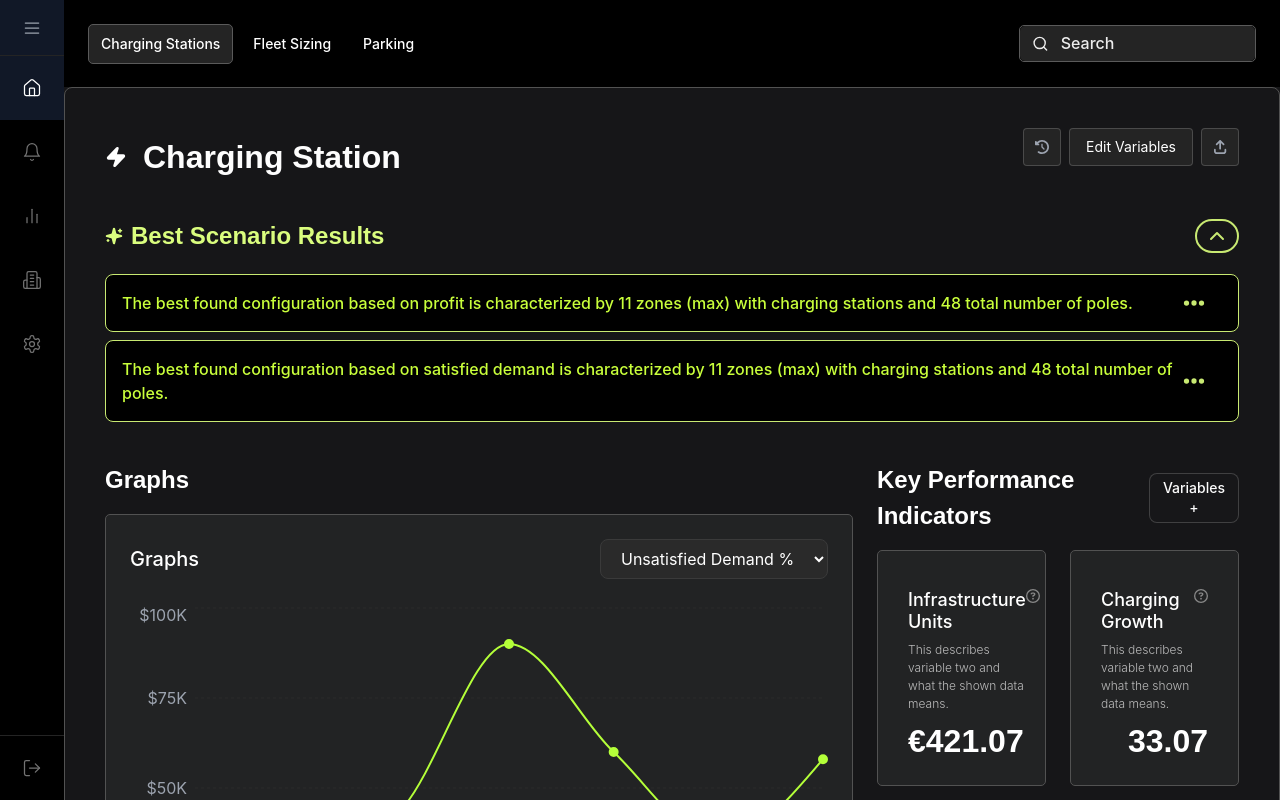
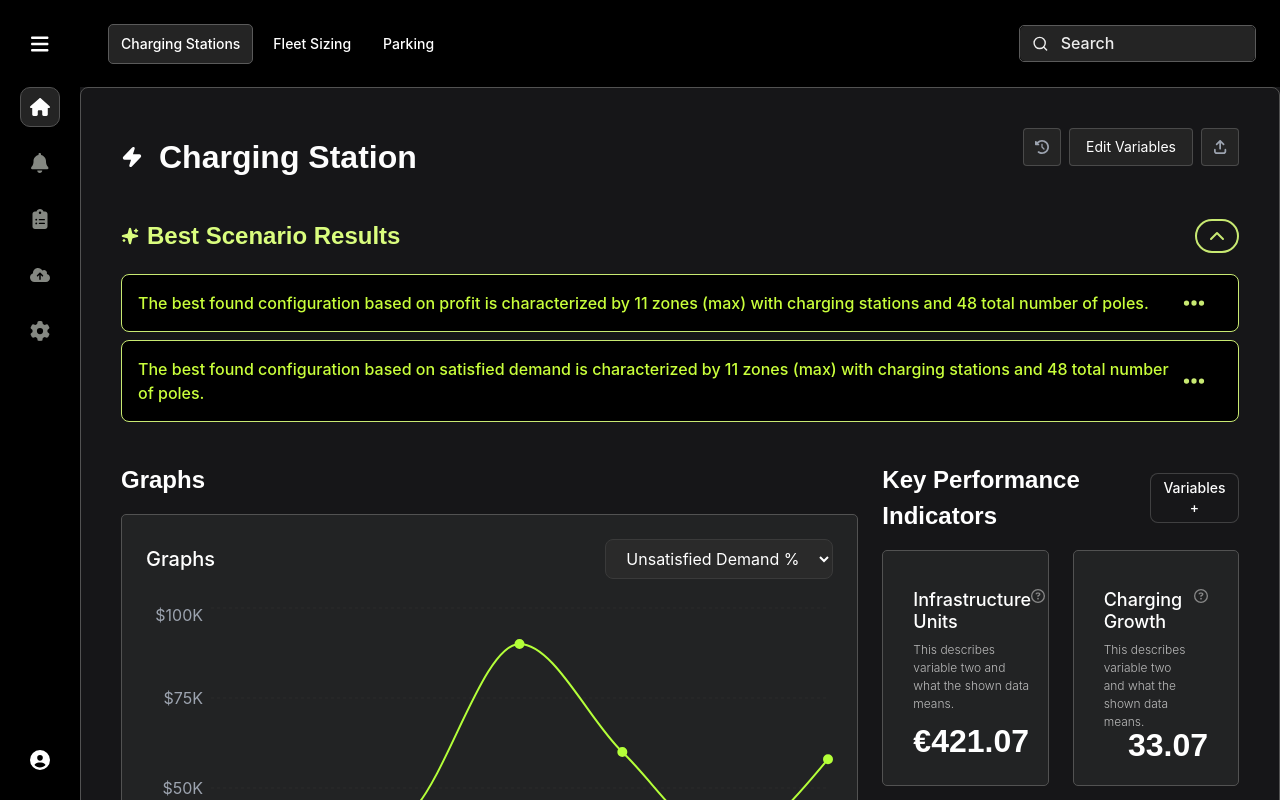
Before and after one commit to kailashcsk/AnswersAI-OA, a React (Vite) app in the folder data-viz-platform/: page / in a window 1280 px wide. Built offline with nearby package versions, Linux system fonts and the light colour scheme; no server answers; sample sign-in values are in the browser's storage.

Commit message:
Feat: Sidebar and Header pixel perfected

```diff
--- /dev/null
+++ b/data-viz-platform/src/components/shared/ProfileMenu.tsx
@@ -0,0 +1,77 @@
+import React, { useState, useRef, useEffect } from 'react';
+import { FontAwesomeIcon } from '@fortawesome/react-fontawesome';
+import { faUserCircle, faRightFromBracket } from '@fortawesome/free-solid-svg-icons';
+
+interface ProfileMenuProps {
+    onLogout: () => void;
+}
+
+const ProfileMenu: React.FC<ProfileMenuProps> = ({ onLogout }) => {
+    const [isOpen, setIsOpen] = useState<boolean>(false);
+    const dropdownRef = useRef<HTMLDivElement | null>(null);
+
+    useEffect(() => {
+        const handleClickOutside = (event: MouseEvent) => {
+            if (dropdownRef.current && !dropdownRef.current.contains(event.target as Node)) {
+                setIsOpen(false);
+            }
+        };
+
+        document.addEventListener('mousedown', handleClickOutside);
+        return () => document.removeEventListener('mousedown', handleClickOutside);
+    }, []);
+
+    return (
+        <div className="mt-auto" ref={dropdownRef}>
+            <div className="relative flex flex-col items-center">
+                {isOpen && (
+                    <button
+                        onClick={() => {
+                            onLogout();
+                            setIsOpen(false);
+                        }}
+                        className="absolute bottom-16 flex items-center justify-center"
+                        type="button"
+                    >
+                        <div className="p-3 rounded-[10px] bg-[#242424] border-0.5 border-[#525252] flex items-center justify-center
+              h-[40px] w-[40px]">
+                            <FontAwesomeIcon
+                                icon={faRightFromBracket}
+                                className="w-5 h-5 text-[#858882] hover:text-white"
+                            />
+                        </div>
+                    </button>
+                )}
+
+                <button
+                    onClick={() => setIsOpen(!isOpen)}
+                    className="h-16 w-full flex items-center justify-center pb-4"
+                    type="button"
+                >
+                    <div
+                        className={`
+              p-3
+              rounded-xl
+              transition-colors
+              rounded-[10px]
+              flex items-center justify-center
+                h-[40px] w-[40px]
+              ${isOpen ? 'bg-black' : 'hover:bg-[#242424] '}
+            `}
+                    >
+                        <FontAwesomeIcon
+                            icon={faUserCircle}
+                            className={`
+                w-5
+                h-5
+                ${isOpen ? 'text-[#FFFFF]' : ' hover:text-white'}
+              `}
+                        />
+                    </div>
+                </button>
+            </div>
+        </div>
+    );
+};
+
+export default ProfileMenu;
--- a/data-viz-platform/src/components/shared/Sidebar.tsx
+++ b/data-viz-platform/src/components/shared/Sidebar.tsx
@@ -1,24 +1,34 @@
 import React, { useState } from 'react';
 import { useLocation, Link, useNavigate } from 'react-router-dom';
-import { Home, Bell, BarChart2, Building2, Settings, LogOut, Menu } from 'lucide-react';
+import { useDispatch } from 'react-redux';
 import { signOut } from 'firebase/auth';
 import { auth } from '../../config/firebase';
-import { useDispatch } from 'react-redux';
-import type { AppDispatch } from '../../store/store';
 import { clearAuth } from '../../store/silces/authSlice';
+import ProfileMenu from './ProfileMenu';
+
+// Import FontAwesome components
+import { FontAwesomeIcon } from '@fortawesome/react-fontawesome';
+import {
+    faHome,
+    faBell,
+    faClipboardList,
+    faGear,
+    faUserCircle,
+    faBars,
+    faCloudArrowUp
+} from '@fortawesome/free-solid-svg-icons';
 
 const Sidebar = () => {
-    const [isExpanded, setIsExpanded] = useState(false);
     const location = useLocation();
     const navigate = useNavigate();
-    const dispatch = useDispatch<AppDispatch>();
+    const dispatch = useDispatch();
 
     const navigationItems = [
-        { icon: Home, path: '/', label: 'Home' },
-        { icon: Bell, path: '/notifications', label: 'Notifications' },
-        { icon: BarChart2, path: '/dashboard', label: 'Dashboard' },
-        { icon: Building2, path: '/building', label: 'Building' },
-        { icon: Settings, path: '/settings', label: 'Settings' }
+        { icon: faHome, path: '/', label: 'Home' },
+        { icon: faBell, path: '/notifications', label: 'Notifications' },
+        { icon: faClipboardList, path: '/dashboard', label: 'Dashboard' },
+        { icon: faCloudArrowUp, path: '/building', label: 'Building' },
+        { icon: faGear, path: '/settings', label: 'Settings' }
     ];
 
     const handleLogout = async () => {
@@ -32,39 +42,58 @@ const Sidebar = () => {
     };
 
     return (
-        <aside className={`bg-black flex flex-col h-screen fixed left-0 top-0 transition-all duration-300 ${isExpanded ? 'w-48' : 'w-16'}`}>
+        <aside className={`bg-black flex flex-col h-screen fixed left-0 top-0 transition-all duration-300 w-[80px]  `}>
             <button
-                onClick={() => setIsExpanded(!isExpanded)}
-                className="h-14 flex items-center justify-center hover:bg-neutral-900 transition-colors border-b border-neutral-800"
+                onClick={() => navigate('/')}
+                className="h-[79px] flex items-center justify-center"
+                type="button"
             >
-                <Menu className="w-5 h-5 text-neutral-400" strokeWidth={1.5} />
+                <div className="p-3 pt-5 rounded-[10px] transition-colors flex items-center justify-center h-[40px] w-[40px]">
+                    <FontAwesomeIcon
+                        icon={faBars}
+                        className="w-5 h-5 text-white"
+                    />
+                </div>
             </button>
 
-            {navigationItems.map(({ icon: Icon, path, label }) => (
+            <nav className="flex flex-col">
+                {navigationItems.map(({ icon, path }) => (
                     <Link
                         key={path}
                         to={path}
-                    className={`h-16 flex items-center transition-colors
-                        ${isExpanded ? 'px-4 gap-3' : 'justify-center'}
+                        className="h-14 flex items-center justify-center relative"
+                    >
+                        <div
+                            className={`
+              p-3
+              rounded-[10px]
+              flex items-center justify-center
+              h-[40px] w-[40px]
+              transition-colors
               ${location.pathname === path
-                            ? 'bg-neutral-900 text-white'
-                            : 'text-neutral-500 hover:bg-neutral-900 hover:text-white'}`}
+                                ? 'bg-[#242424] border-0.5 border-[#525252]'
+                                : 'hover:bg-[#242424]'
+                                }
+            `}
                         >
-                    <Icon className="w-5 h-5" strokeWidth={1.5} />
-                    {isExpanded && <span className="text-sm">{label}</span>}
+                            <FontAwesomeIcon
+                                icon={icon}
+                                className={`
+                w-5
+                h-5
+                ${location.pathname === path
+                                    ? 'text-[#FFFFFF]'
+                                    : 'text-[#858882] hover:text-[#FFFFFF]'
+                                    }
+              `}
+                            />
+                        </div>
                     </Link>
                 ))}
+            </nav>
 
-            <div className="mt-auto border-t border-neutral-800">
-                <button
-                    onClick={handleLogout}
-                    className={`h-16 w-full flex items-center transition-colors text-neutral-500 hover:bg-neutral-900 hover:text-white
-                        ${isExpanded ? 'px-4 gap-3' : 'justify-center'}`}
-                >
-                    <LogOut className="w-5 h-5" strokeWidth={1.5} />
-                    {isExpanded && <span className="text-sm">Logout</span>}
-                </button>
-            </div>
+
+            <ProfileMenu onLogout={handleLogout} />
         </aside>
     );
 };
--- a/data-viz-platform/src/layouts/DashboardLayout.tsx
+++ b/data-viz-platform/src/layouts/DashboardLayout.tsx
@@ -1,6 +1,6 @@
 import React, { useEffect, useState } from 'react';
 import { useSelector, useDispatch } from 'react-redux';
-import { Clock, Share2, Zap, ChevronUp, Sparkles, History } from 'lucide-react';
+import { Zap, Sparkles } from 'lucide-react';
 import { FontAwesomeIcon } from '@fortawesome/react-fontawesome';
 import { faArrowUpFromBracket, faClockRotateLeft } from '@fortawesome/free-solid-svg-icons';
 import Chart from '../components/dashboard/Chart';
--- a/data-viz-platform/src/layouts/Header.tsx
+++ b/data-viz-platform/src/layouts/Header.tsx
@@ -11,7 +11,7 @@ const Header = () => {
 
     return (
         <header className="h-[87px] flex items-center justify-between px-6 bg-[#000000]">
-            <nav className="flex gap-2">
+            <nav className="flex gap-2 pl-5">
                 {navigationLinks.map((link) => (
                     <Link
                         key={link.path}
--- a/data-viz-platform/src/pages/Dashboard.tsx
+++ b/data-viz-platform/src/pages/Dashboard.tsx
@@ -9,7 +9,7 @@ const DashboardPage = () => {
             <Sidebar />
             <div className="flex-1 flex flex-col ml-16">
                 <Header />
-                <main className="flex-1 min-h-0 overflow-hidden">
+                <main className="flex-1 min-h-0 overflow-hidden pl-4">
                     <DashboardLayout />
                 </main>
             </div>
```
Lines whose indentation alone changed are shown as unchanged.
